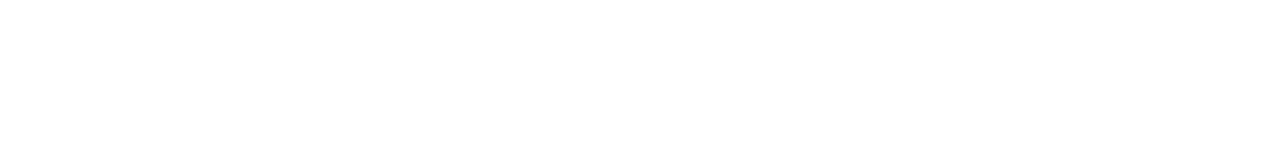
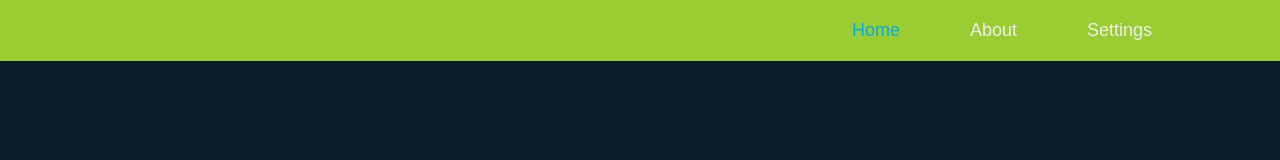
Before and after one commit to JessRaphJumawan/jumawanportfolio, a plain HTML site: page index.html in a window 1280 px wide. Drawn offline with Linux system fonts and the light colour scheme.

Commit message:
added index content & refactor styles

```diff
--- a/index.html
+++ b/index.html
@@ -0,0 +1,21 @@
+<!DOCTYPE html>
+<html lang="en">
+  <head>
+    <meta charset="UTF-8" />
+    <meta name="viewport" content="width=ml, initial-scale=1.0" />
+    <link rel="stylesheet" href="styles.css" />
+    <title>Jess Raph Jumawan</title>
+  </head>
+  <body>
+    <div class="header">
+      <div class="logo"></div>
+      <nav class="navbar">
+        <ul>
+          <li><a href="#" class="active">Home</a></li>
+          <li><a href="#">About</a></li>
+          <li><a href="#">Settings</a></li>
+        </ul>
+      </nav>
+    </div>
+  </body>
+</html>
--- a/styles.css
+++ b/styles.css
@@ -1,5 +1,5 @@
 @import url();
-*{
+* {
   margin: 0;
   padding: 0;
   box-sizing: border-box;
@@ -9,7 +9,7 @@ body {
   background: #081b29;
   color: #ededed;
 }
-.header{
+.header {
   position: fixed;
   top: 0;
   left: 0;
@@ -21,24 +21,37 @@ body {
   align-items: center;
   z-index: 100;
 }
-.logo{
+.logo {
   font-size: 25px;
   color: #ededed;
   text-decoration: none;
   font-weight: 600;
+}
 
+.navbar ul {
+  display: flex;
+  justify-content: center;
+  align-items: center;
 }
-.navbar a{
+
+.navbar li {
+  list-style: none;
+  margin-left: 35px;
+}
+
+.navbar a {
   font-size: 18px;
   color: #ededed;
   text-decoration: none;
+
   font-weight: 500;
   margin-left: 35px;
-transition: .3s;
+  transition: 0.3s;
+}
+.navbar a:hover {
+  color: #00abf0;
+}
 
+.navbar a.active {
+  color: #00abf0;
 }
-.navbar a:hover
-.navbar a ,active{
-    color: #00abf0;
-
-}
```
Lines whose indentation alone changed are shown as unchanged.
